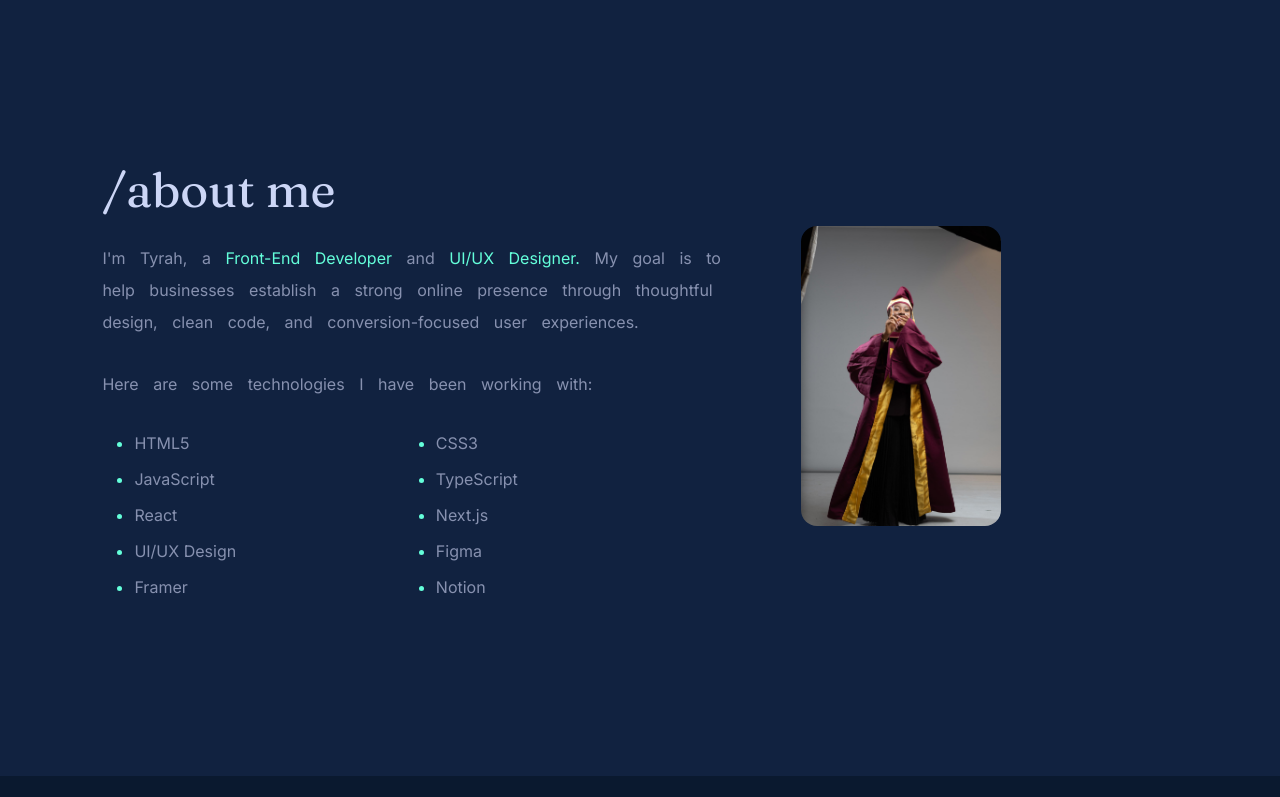
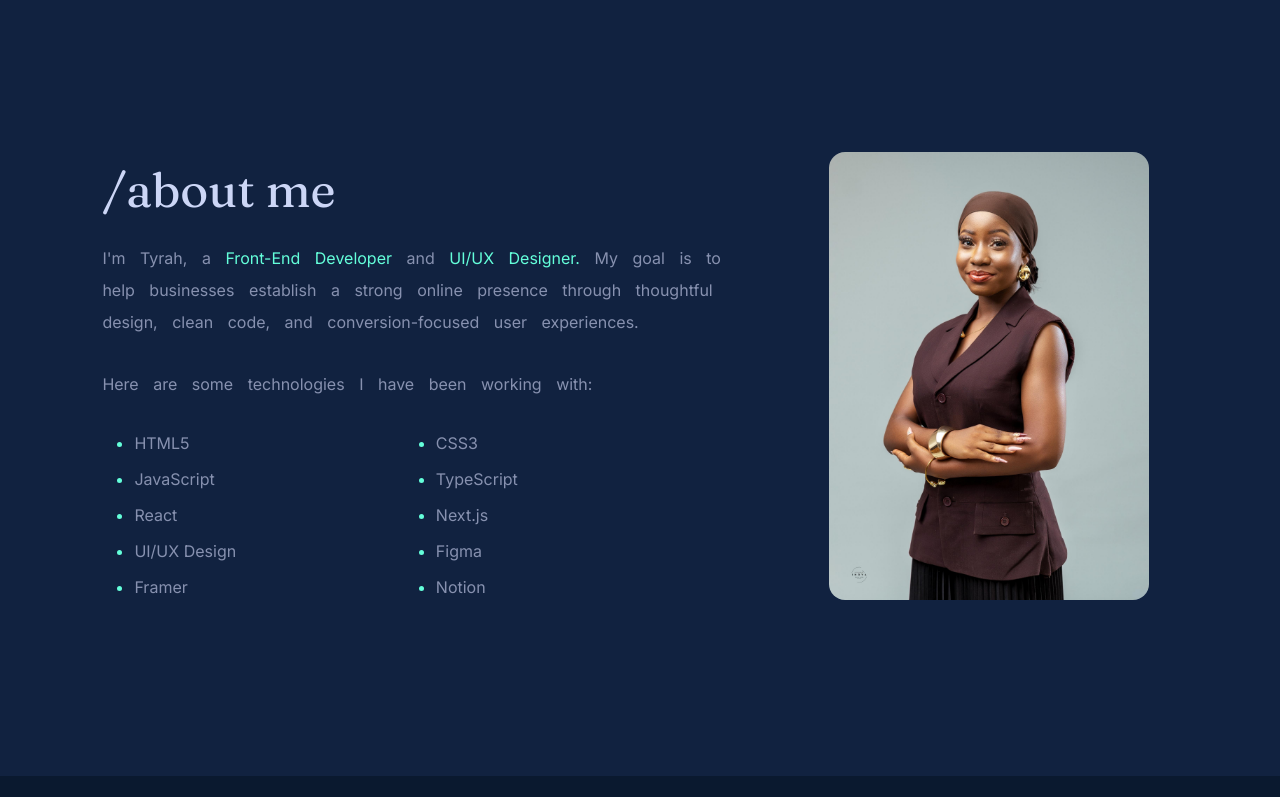
Before and after one commit to OyinkansolaTyrah/tyrah-portfolio, a Next.js app: page / in a window 1280 px wide. Shown: the part 880-1677 px from the top of the page. Built offline with nearby package versions, Linux system fonts and the light colour scheme.

Commit message:
Made my hero and about images better

```diff
--- a/app/About.tsx
+++ b/app/About.tsx
@@ -40,7 +40,7 @@ export default function About() {
 
       <div className={styles.aboutImage}>
         <Image
-          src="/images/tyrah.jpg"
+          src="/images/tyrahHero.jpg"
           alt="Tyrah"
           className={styles.profileImage}
           width={400}
--- a/app/components/About.module.css
+++ b/app/components/About.module.css
@@ -19,16 +19,14 @@
 
 .aboutImage {
   flex: 0 0 35%;
-  display: inline-block;
+  display: flex;
   justify-content: center;
   align-items: center;
-  vertical-align: middle;
   position: relative;
 }
 .aboutImage::before{
   content: "";
   position: absolute;
-  inset: -12px;
   border: 2px solid var(--accent);
   border-radius: 18px;
   z-index: -1;
@@ -36,11 +34,12 @@
 
 .profileImage {
   width: 100%;
-  max-width: 200px;
+  max-width: 320px;
   height: auto;
 
   border-radius: 16px;
   align-items: center;
+  transform: scaleX(-1);
 }
 
 .aboutTitle {
--- a/app/components/Hero.module.css
+++ b/app/components/Hero.module.css
@@ -28,6 +28,7 @@
   height:260px;
   border-radius:50%;
   object-fit:cover;
+  object-position: center 0%;
   border:2px solid var(--accent);
   z-index:2;
 }
```
